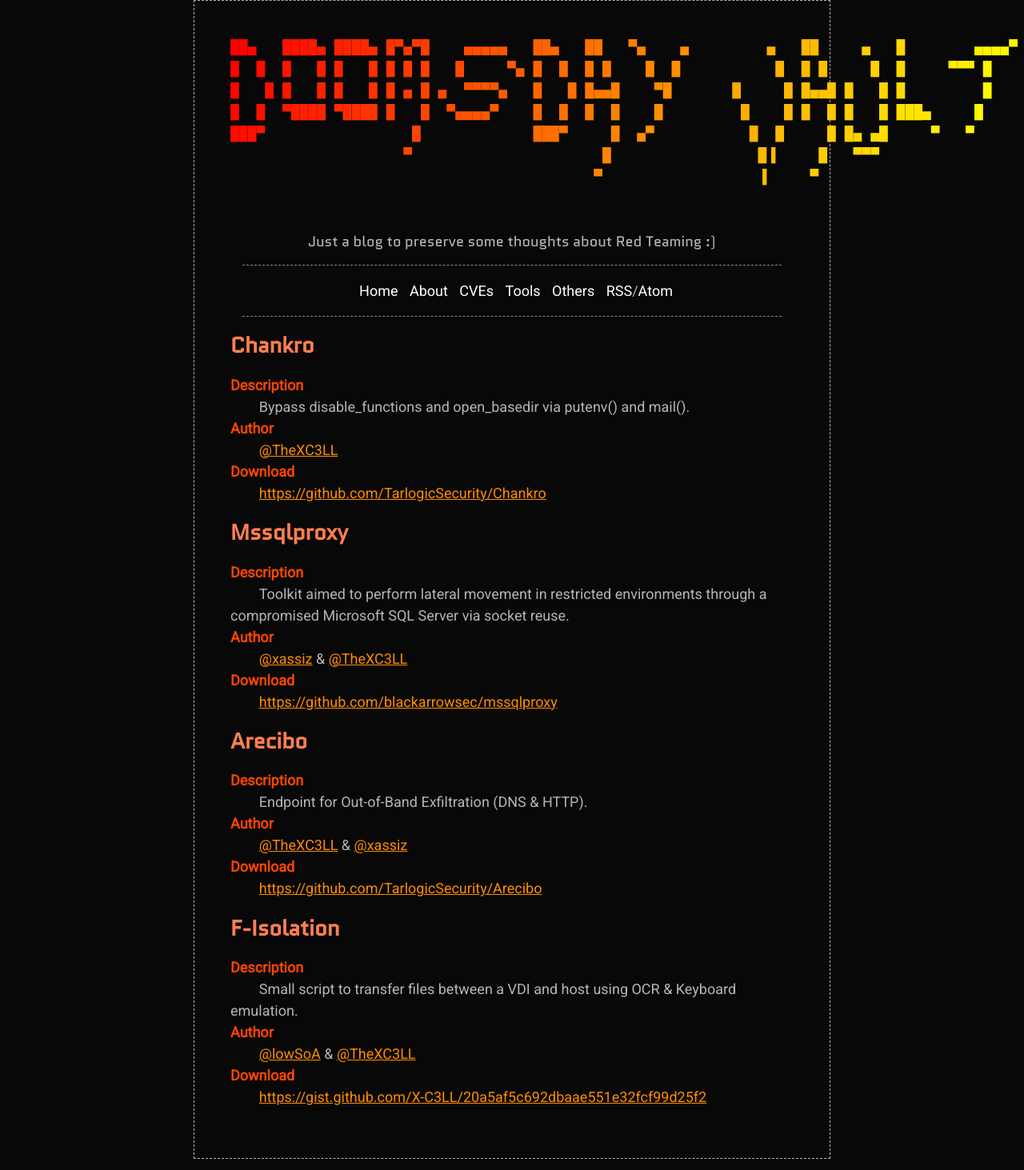
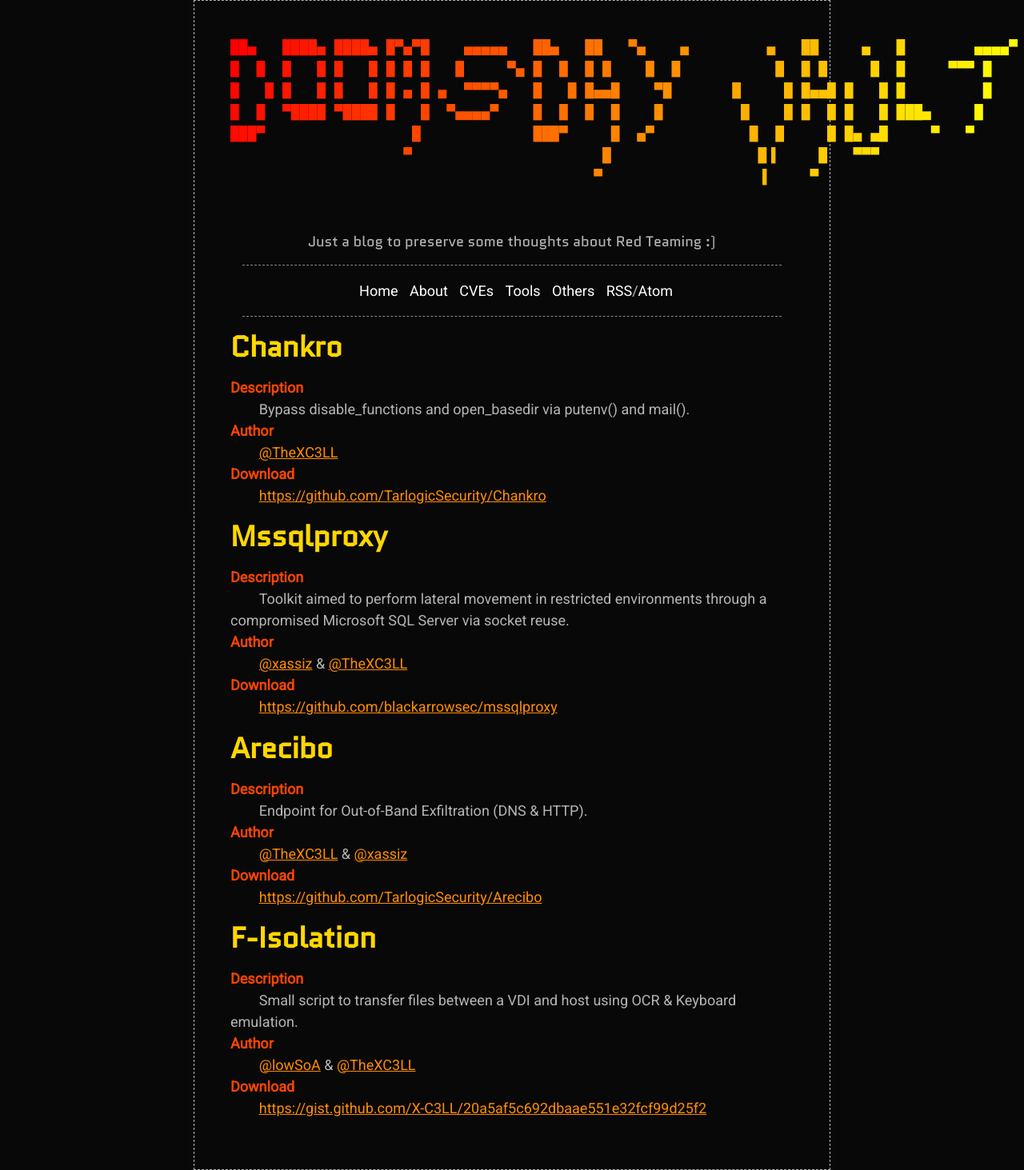
Before and after one commit to X-C3LL/x-c3ll.github.io, a Jekyll site: the page built from tools.md, in a window 1280 px wide. Shown: the whole page at 80% size. Built offline with Jekyll 4.4.1, drawn with Linux system fonts in a browser that asks for light colours.

```diff
--- a/tools.md
+++ b/tools.md
@@ -5,7 +5,7 @@ permalink: tools.html
 ---
 
 
-## Chankro
+# Chankro
 __Description__<br>
 &nbsp;&nbsp;&nbsp;&nbsp;&nbsp;&nbsp;&nbsp;&nbsp;Bypass disable_functions and open_basedir via putenv() and mail().<br>
 __Author__<br>
@@ -13,7 +13,7 @@ __Author__<br>
 __Download__<br>
 &nbsp;&nbsp;&nbsp;&nbsp;&nbsp;&nbsp;&nbsp;&nbsp;[https://github.com/TarlogicSecurity/Chankro]()
 
-## Mssqlproxy
+# Mssqlproxy
 __Description__<br>
 &nbsp;&nbsp;&nbsp;&nbsp;&nbsp;&nbsp;&nbsp;&nbsp;Toolkit aimed to perform lateral movement in restricted environments through a compromised Microsoft SQL Server via socket reuse. <br>
 __Author__<br>
@@ -21,7 +21,7 @@ __Author__<br>
 __Download__<br>
 &nbsp;&nbsp;&nbsp;&nbsp;&nbsp;&nbsp;&nbsp;&nbsp;[https://github.com/blackarrowsec/mssqlproxy]()
 
-## Arecibo
+# Arecibo
 __Description__<br>
 &nbsp;&nbsp;&nbsp;&nbsp;&nbsp;&nbsp;&nbsp;&nbsp;Endpoint for Out-of-Band Exfiltration (DNS & HTTP).<br>
 __Author__<br>
@@ -29,7 +29,7 @@ __Author__<br>
 __Download__<br>
 &nbsp;&nbsp;&nbsp;&nbsp;&nbsp;&nbsp;&nbsp;&nbsp;[https://github.com/TarlogicSecurity/Arecibo]()
 
-## F-Isolation
+# F-Isolation
 __Description__<br>
 &nbsp;&nbsp;&nbsp;&nbsp;&nbsp;&nbsp;&nbsp;&nbsp;Small script to transfer files between a VDI and host using OCR & Keyboard emulation.<br>
 __Author__<br>
```
